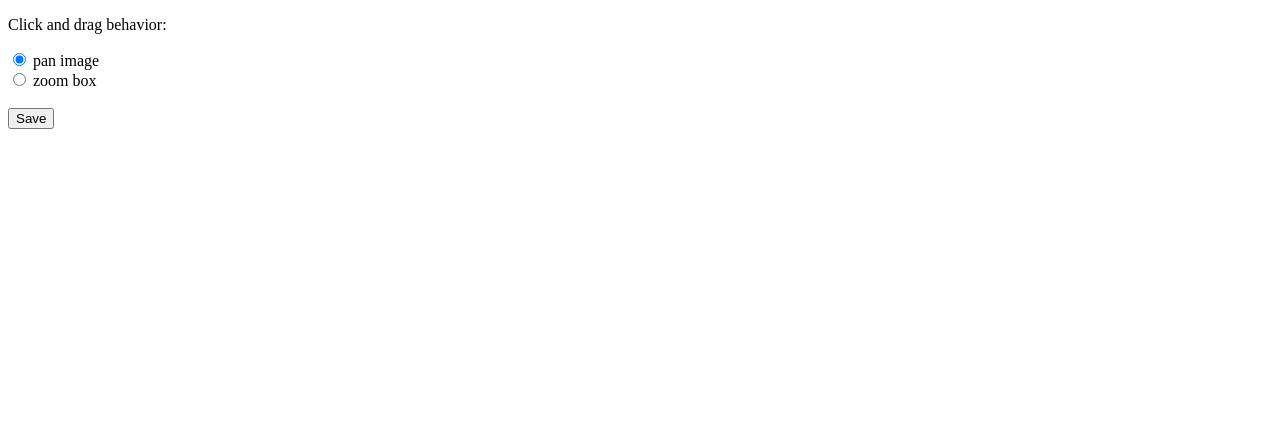
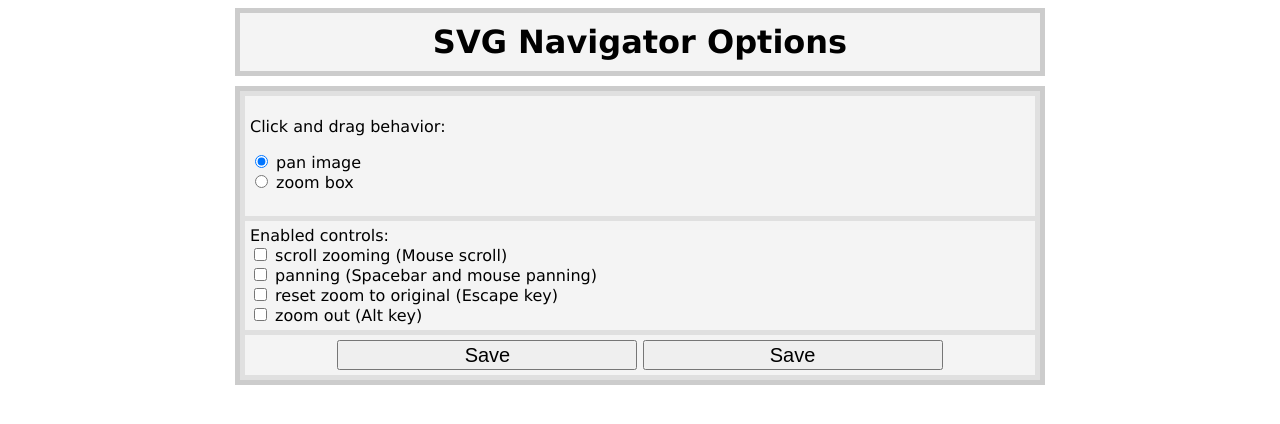
Before and after one commit to pRizz/SVG-Navigator---Chrome-Extension, a browser extension: page src/options.html in a window 1280 px wide. Drawn offline with Linux system fonts and the light colour scheme.

Commit message:
Improved options page: nicer UI, new css, added ability to enable/disable controls.

```diff
--- /dev/null
+++ b/src/options.css
@@ -0,0 +1,33 @@
+/*
+ SVG Navigator
+ options.css
+ created 2013-7-13 by Peter Ryszkiewicz
+*/
+
+body{
+    font-family: 'Lucida Sans Unicode', 'Verdana', 'Lucida Grande', sans-serif;
+}
+
+h1 {
+    margin:auto;
+    text-align:center;
+    padding:10px 0px 10px 0px;
+    background:#F4F4F4;
+    width:800px;
+    border: 5px solid #CCCCCC;
+}
+
+.boxedDiv {
+    width:790px;
+    margin:auto;
+    padding:5px 5px 5px 5px;
+    background:#E0E0E0;
+    border: 5px solid #CCCCCC;
+}
+
+.boxedDivInner {
+    width:780px;
+    margin:auto;
+    padding:5px 5px 5px 5px;
+    background:#F4F4F4;
+}
--- a/src/options.html
+++ b/src/options.html
@@ -2,17 +2,38 @@
 <html lang="en">
     <head>
         <meta http-equiv="content-type" content="text/html; charset=utf-8">
-            <title>SVG Navigator Settings</title>
+        <title>SVG Navigator Options</title>
+        <link rel="stylesheet" type="text/css" href="options.css">
     </head>
     <body>
+        <h1>SVG Navigator Options</h1>
+        <div style="height:10px" ></div>
+        <div class="boxedDiv">
+            <div class="boxedDivInner">
                 <p>Click and drag behavior:</p>
                 <form id="clickAndDragBehavior">
                     <input type="radio" name="cADB" value="pan"> pan image<br>
                     <input type="radio" name="cADB" value="zoomBox"> zoom box
                 </form>
                 <br>
-        <button id="save">Save</button><br><br>
+            </div>
+            <div style="height:5px" ></div>
+            <div class="boxedDivInner">
+                Enabled controls:
+                <form>
+                    <input type="checkbox" name="controls" value="doScroll" id="doScrollControl"> scroll zooming (Mouse scroll)<br>
+                    <input type="checkbox" name="controls" value="zoomOut" id="zoomOutControl"> panning (Spacebar and mouse panning)<br>
+                    <input type="checkbox" name="controls" value="zoomOriginal" id="zoomOriginalControl"> reset zoom to original (Escape key)<br>
+                    <input type="checkbox" name="controls" value="zoomOut" id="zoomOutControl"> zoom out (Alt key)<br>
+                </form>
+            </div>
+            <div style="height:5px" ></div>
+            <div class="boxedDivInner" style="text-align:center">
+                <button id="save" style="width:300px;height:30px;font-size:20px;">Save</button>
+                <button id="save" style="width:300px;height:30px;font-size:20px;">Save</button>
                 <div id="status"></div>
+            </div>
+        </div>
     </body>
     <script src="options.js"></script>
 </html>
--- a/src/options.js
+++ b/src/options.js
@@ -1,9 +1,17 @@
+/*
+ SVG Navigator
+ options.js
+ created 2013-07-10 by Peter Ryszkiewicz
+ code taken from https://developer.chrome.com/extensions/options.html
+ */
+
 // Save this script as `options.js`
 
 // Saves options to localStorage.
 function save_options() {
     var select = document.getElementById("clickAndDragBehavior");
     var behavior;
+    // cycle through clickAndDragBehavior form element and save the string value of the selected behavior
     for (var i = 0; i < select.children.length; i++) {
         var child = select.children[i];
         if (child.checked) {
@@ -14,10 +22,15 @@ function save_options() {
 
     localStorage["clickAndDragBehavior"] = behavior; // saves the string into the localStorage object
 
+    var controls = {};
+    controls["doScrollControl"] = document.getElementById("doScrollControl").checked;
+
+
     // Update status to let user know options were saved.
-    var status = document.getElementById("status");
+    var status = document.getElementById("save");
     status.innerHTML = "Options Saved.";
-    setTimeout(function() {status.innerHTML = "";}, 1000); // removes "Options Saved." after 1 second
+    status.disabled = true;
+    setTimeout(function() {status.innerHTML = "Save"; status.disabled = false;}, 1000); // removes "Options Saved." after 1 second
 //    chrome.storage.sync.set({'behavior': behavior}, function() {
 //                            // Notify that we saved.
 //                            console.log('Settings saved ' + behavior);
--- a/src/svgNavigator.js
+++ b/src/svgNavigator.js
@@ -132,7 +132,7 @@ function addEventListeners(){
     svgDocument.addEventListener("keydown", panBegin, false); // spacebar panning
     svgDocument.addEventListener("mousemove", panMove, false); // spacebar panning
     svgDocument.addEventListener("keyup",panEnd, false); // spacebar panning
-    svgDocument.addEventListener("keyup",zoomOut, false); // escape key zoom out
+    svgDocument.addEventListener("keyup",zoomOut, false); // alt key zoom out
     svgDocument.addEventListener("keyup",zoomOriginal, false); // escape key zoom out
     svgDocument.addEventListener("mousewheel",doScroll, false); // scroll zooming
     if(debugMode){
```
Lines whose indentation alone changed are shown as unchanged.
